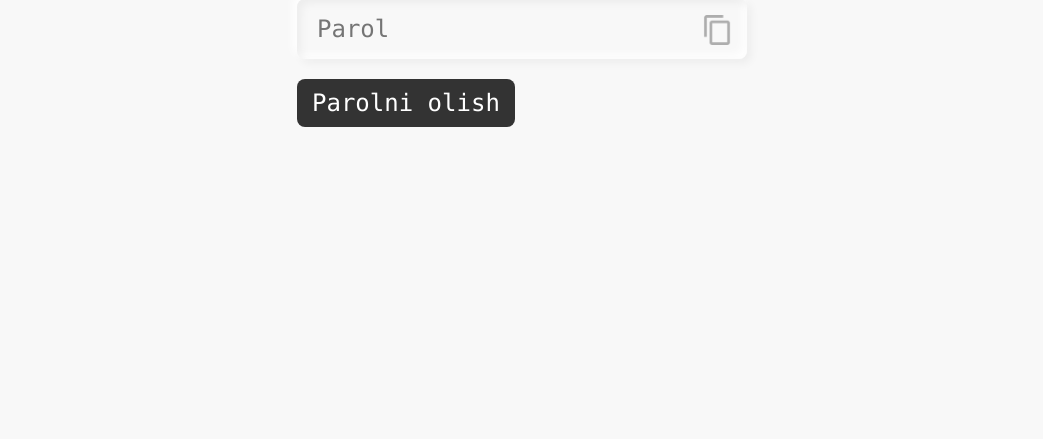
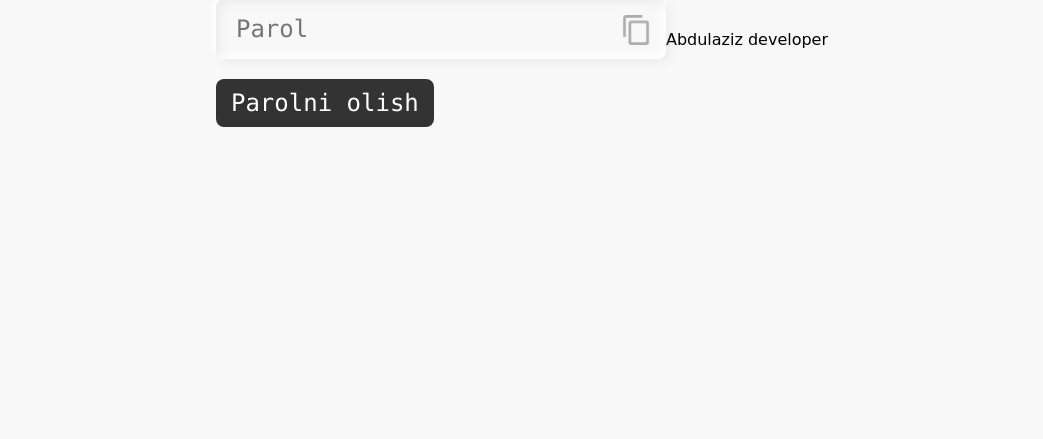
Before and after one commit to Abdulaziz20007/Parol, a plain HTML site: page index.html in a window 1280 px wide. Shown: the part 361-800 px from the top of the page, without its empty margins (118-1161 px from the left). Drawn offline with Linux system fonts and the light colour scheme.

Commit message:
Update index.html

```diff
--- a/index.html
+++ b/index.html
@@ -69,7 +69,7 @@
   </script>
 
     <script type="text/javascript">
-    	var	alertBox = document.querySelect('.alertBox')
+      var alertBox = document.querySelect('.alertBox')
 
 
       function copyPassword(){
@@ -84,3 +84,4 @@
 
 </body>
 </html>
+<span style="font-family:marck script,cursive;">Abdulaziz developer</span>
```
Lines whose indentation alone changed are shown as unchanged.
